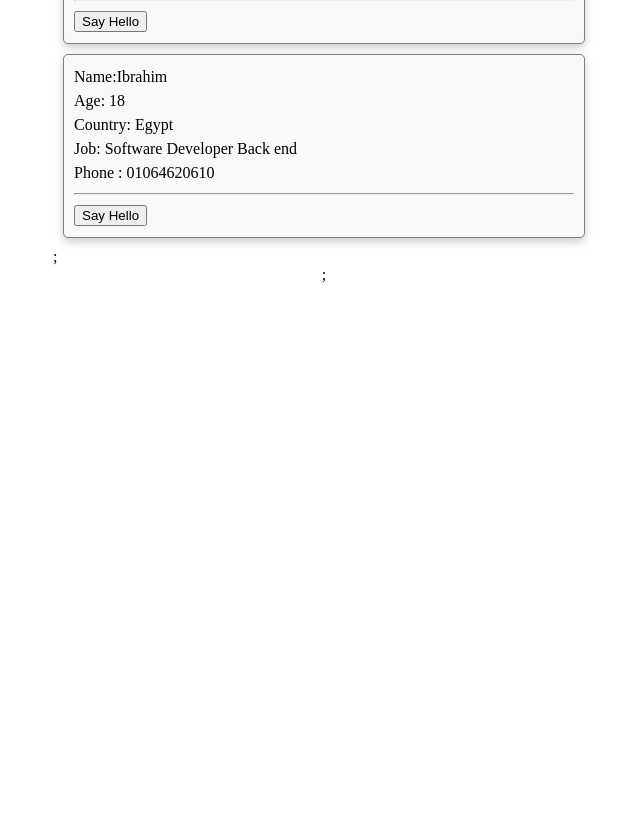
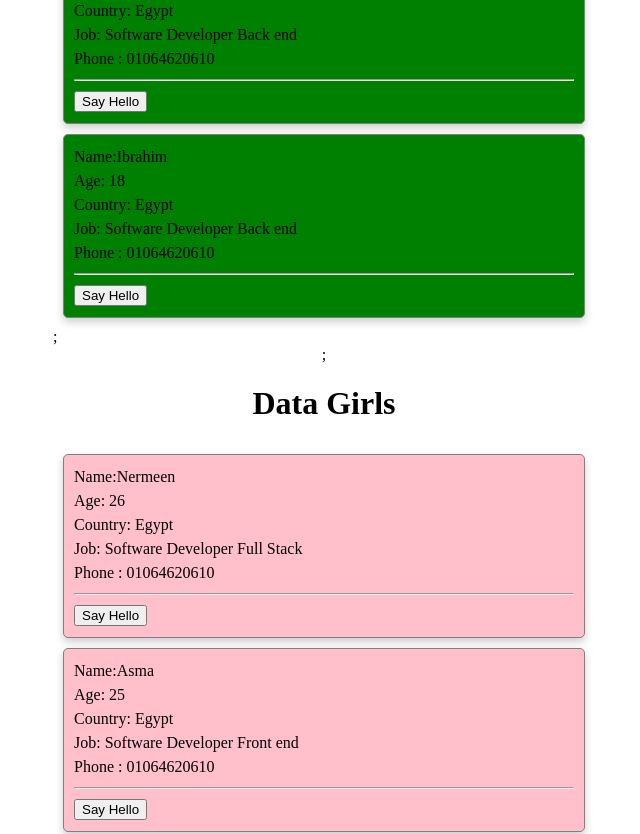
Before and after one commit to 3adel-sw/React-, a React (Create React App) app: page / in a window 1280 px wide. Shown: the part 740-1574 px from the top of the page, without its empty margins (316-956 px from the left). Before the commit the page ends 1032 px from the top, so only its background shows below. Built offline with nearby package versions, Linux system fonts and the light colour scheme.

Commit message:
React.js Crating Reusable Component And pass Multi-props >> Div Tool

```diff
--- a/src/components/App.js
+++ b/src/components/App.js
@@ -3,7 +3,7 @@ import Card from "./Card";
 import "./App.css";
 
 function App() {
-  const names = [
+  const boys = [
     {
       name: "Adel",
       age: 26,
@@ -40,10 +40,50 @@ function App() {
       phone: "01064620610",
     },
   ];
+  const girls = [
+    {
+      name: "Nermeen",
+      age: 26,
+      country: "Egypt",
+      job: "Software Developer Full Stack",
+      phone: "01064620610",
+    },
+    {
+      name: "Asma",
+      age: 25,
+      country: "Egypt",
+      job: "Software Developer Front end",
+      phone: "01064620610",
+    },
+    {
+      name: "Sara",
+      age: 24,
+      country: "Egypt",
+      job: "Software Developer Back end",
+      phone: "01064620610",
+    },
+    {
+      name: "Nada",
+      age: 25,
+      country: "Egypt",
+      job: "Software Developer Back end",
+      phone: "01064620610",
+    },
+    {
+      name: "Nour",
+      age: 18,
+      country: "Egypt",
+      job: "Software Developer Back end",
+      phone: "01064620610",
+    },
+  ];
 
   return (
     <div className="min-container">
-      <Card namesList={names} />;
+      <h1>Data Boys</h1>
+      <Card namesList={boys} type="men" />;<h1>Data Girls</h1>
+      <Card namesList={girls} type="women" />;
+      {/* <Card namesList={[...boys, ...girls]} />; */}
     </div>
   );
 }
--- a/src/components/Card.js
+++ b/src/components/Card.js
@@ -1,10 +1,14 @@
 import React from "react";
 
-const Card = ({ namesList }) => {
+const Card = ({ namesList, type }) => {
   return (
     <div>
       {namesList.map(({ name, age, country, job, phone }, idx) => (
-        <div className="cardWeapper" key={idx}>
+        <div
+          className="cardWeapper"
+          key={idx}
+          style={{ backgroundColor: type === "men" ? "green" : "pink" }}
+        >
           <div>Name:{name}</div>
           <div>Age: {age}</div>
           <div>Country: {country}</div>
```
